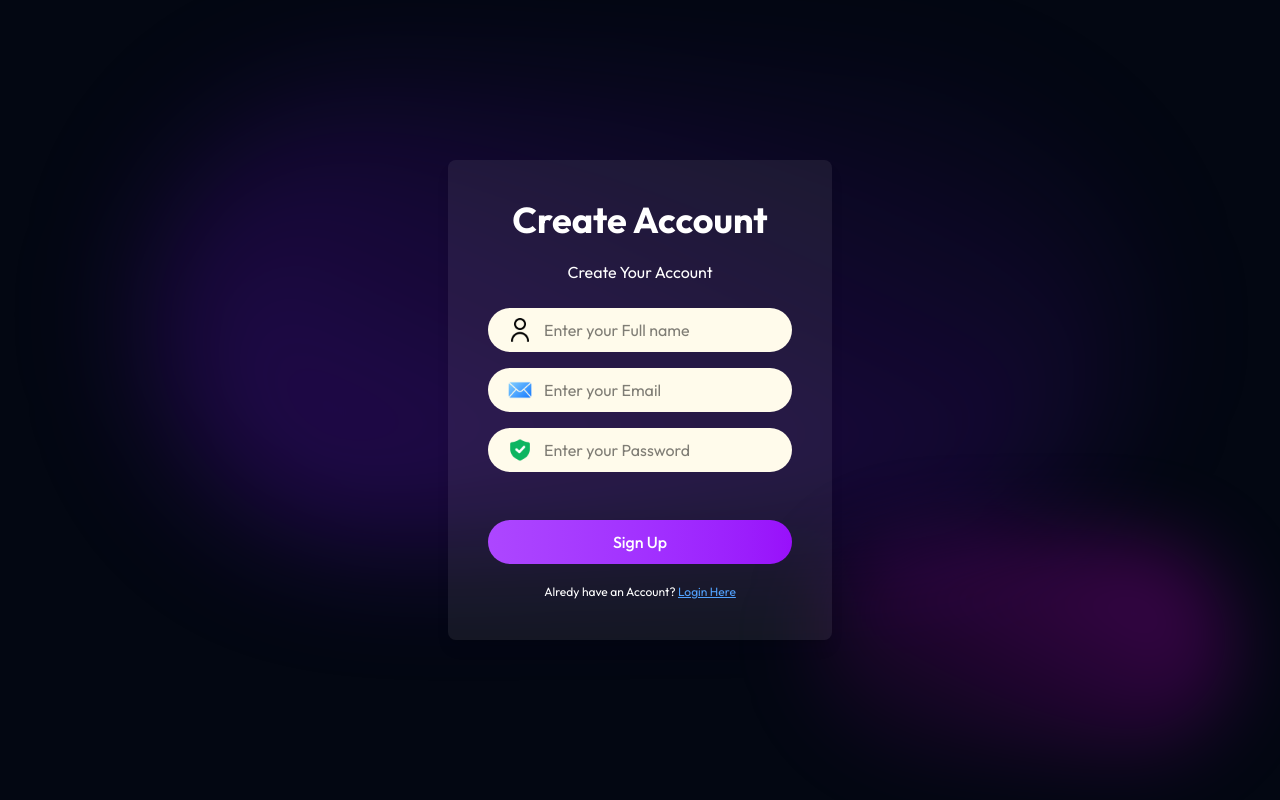
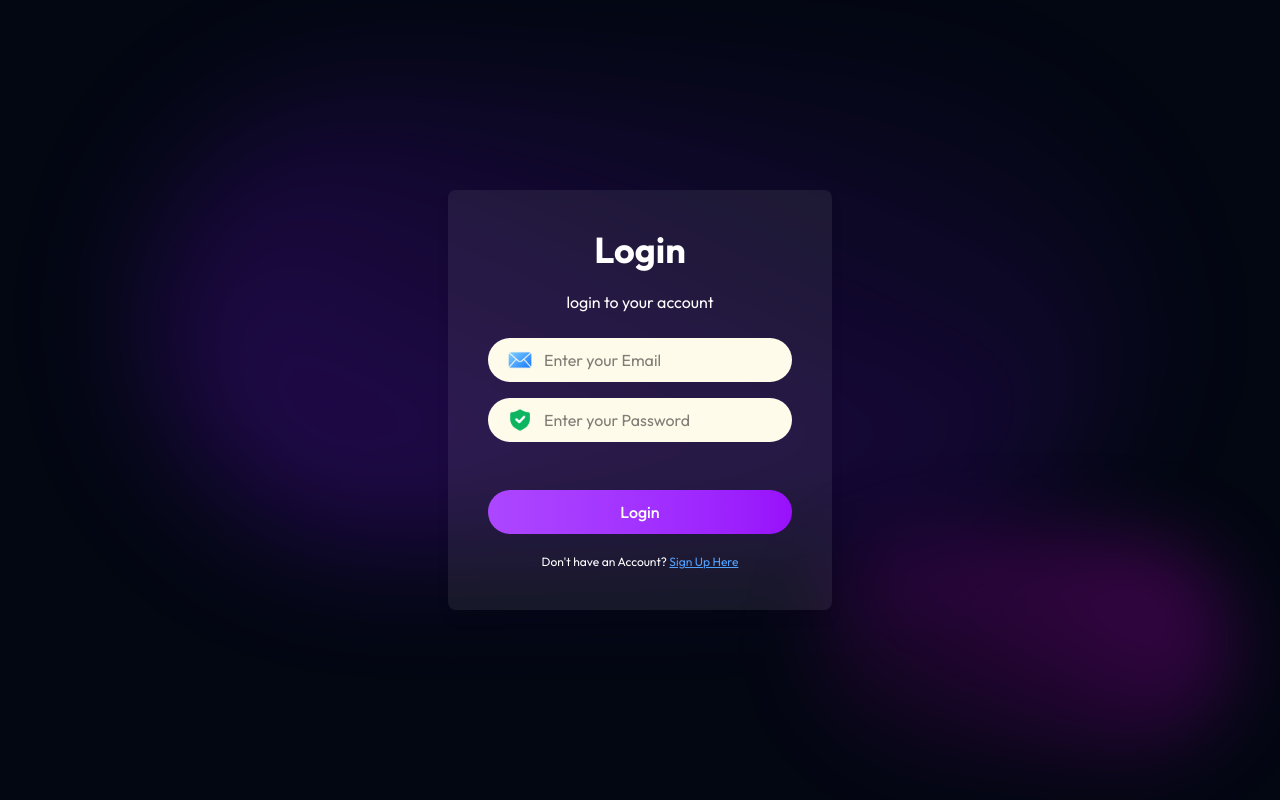
Before and after one commit to MidhunSreekkuttan/Event-Management, a React (Vite) app in the folder frontend/: page /login in a window 1280 px wide. Built offline with nearby package versions, Linux system fonts and the light colour scheme.

Commit message:
Edit Changes

```diff
--- a/frontend/src/pages/users/login/Login.jsx
+++ b/frontend/src/pages/users/login/Login.jsx
@@ -3,7 +3,7 @@ import { icon } from '../../../assets/assets'
 
 const Login = () => {
 
-  const [state, setState] = useState('sign up')
+  const [state, setState] = useState('sign in')
   const [name, setName] = useState('')
   const [email, setEmail] = useState('')
   const [password, setPassword] = useState('')
```
